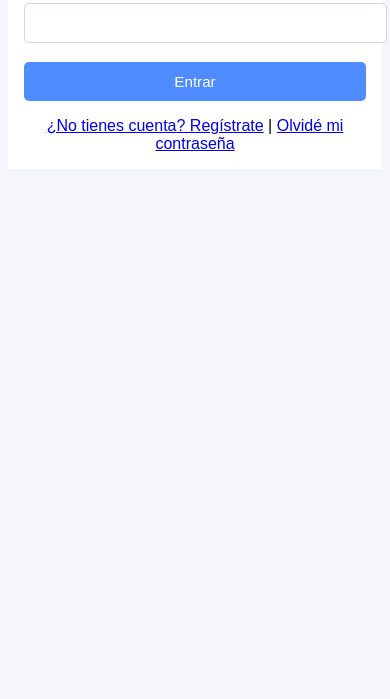
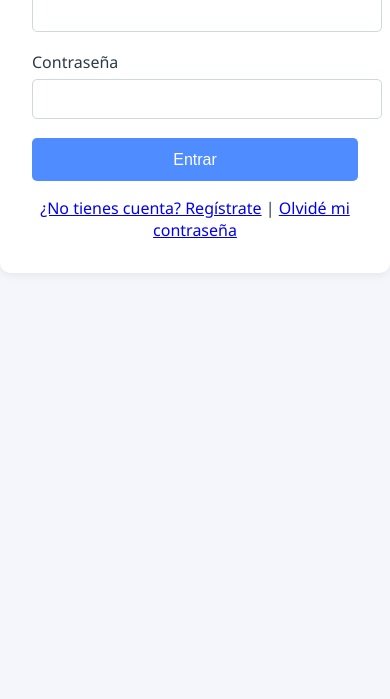
Before and after one commit to SantiagoFTV/Practicas-Castelar, a website: page src/frontend/html/login.html in a window 390 px wide. Shown: the part 205-904 px from the top of the page. Before the commit the page ends 844 px from the top, so only its background shows below. Drawn offline with Linux system fonts and the light colour scheme.

Commit message:
modificaciones

```diff
--- a/src/frontend/css/login.css
+++ /dev/null
@@ -1,69 +0,0 @@
-body {
-  background: #f4f6fb;
-  font-family: Arial, sans-serif;
-}
-.login-container {
-  max-width: 350px;
-  margin: 60px auto;
-  background: #fff;
-  border-radius: 10px;
-  box-shadow: 0 2px 8px #0001;
-  padding: 2rem;
-}
-.login-container h2 {
-  text-align: center;
-  margin-bottom: 1.5rem;
-  color: #2d3a4b;
-}
-.form-group {
-  margin-bottom: 1.2rem;
-}
-label {
-  display: block;
-  margin-bottom: 0.4rem;
-  color: #2d3a4b;
-}
-input[type="email"], input[type="password"] {
-  width: 100%;
-  padding: 0.7rem;
-  border: 1px solid #cfd8dc;
-  border-radius: 5px;
-}
-button {
-  width: 100%;
-  padding: 0.8rem;
-  background: #4f8cff;
-  color: #fff;
-  border: none;
-  border-radius: 5px;
-  font-size: 1rem;
-  cursor: pointer;
-}
-button:hover {
-  background: #3466c2;
-}
-.error {
-  color: #d32f2f;
-  text-align: center;
-  margin-bottom: 1rem;
-}
-@media (max-width: 600px) {
-  .login-container {
-    max-width: 98vw;
-    margin: 20px auto;
-    padding: 1rem;
-    box-shadow: none;
-    border-radius: 0;
-  }
-  h2 {
-    font-size: 1.3rem;
-  }
-  button {
-    font-size: 0.95rem;
-    padding: 0.7rem;
-  }
-  .form-group input {
-    font-size: 1rem;
-    padding: 0.6rem;
-  }
-}
--- a/src/frontend/styles.css
+++ b/src/frontend/css/styles.css
@@ -1,3 +1,4 @@
+/* ...contenido original de styles.css... */
 .login-container {
   max-width: 350px;
   margin: 60px auto;
@@ -38,6 +39,23 @@ button {
 button:hover {
   background: #3466c2;
 }
+.btn-sm {
+  padding: 0.35rem 0.7rem;
+  font-size: 0.9rem;
+  border-radius: 4px;
+  width: auto;
+  min-width: 80px;
+  max-width: 160px;
+  display: inline-block;
+}
+@media (max-width: 600px) {
+  .btn-sm {
+    font-size: 0.85rem;
+    padding: 0.3rem 0.6rem;
+    min-width: 60px;
+    max-width: 120px;
+  }
+}
 .error {
   color: #d32f2f;
   text-align: center;
@@ -45,7 +63,13 @@ button:hover {
 }
 body {
   background: #f4f6fb;
-  font-family: Arial, sans-serif;
+  font-family: 'Segoe UI', Arial, sans-serif;
+  margin: 0;
+  padding: 0;
+  min-height: 100vh;
+  color: #2d3a4b;
+  -webkit-font-smoothing: antialiased;
+  -moz-osx-font-smoothing: grayscale;
 }
 .forgot-container {
   max-width: 350px;
@@ -98,76 +122,4 @@ button:hover {
   color: #d32f2f;
 }
 body {
-  background: #f8fafc;
-}
-
-.container {
-  max-width: 400px;
-}
-
-h1 {
-  color: #2c3e50;
-}
-
-#auth-container .card {
-  margin-bottom: 1.5rem;
-}
-
-#message {
-  min-height: 2rem;
-  text-align: center;
-  font-weight: 500;
-}
-
-#profile-form .form-label {
-  font-weight: 500;
-}
-
-#profile-message {
-  min-height: 2rem;
-  text-align: center;
-  font-weight: 500;
-}
-
-/* Responsive design */
-@media (max-width: 600px) {
-  .login-container,
-  .forgot-container,
-  .register-container,
-  .container {
-    max-width: 98vw;
-    margin: 20px auto;
-    padding: 1rem;
-    box-shadow: none;
-    border-radius: 0;
-  }
-  h1, h2 {
-    font-size: 1.3rem;
-  }
-  button {
-    font-size: 0.95rem;
-    padding: 0.7rem;
-  }
-  .form-group input {
-    font-size: 1rem;
-    padding: 0.6rem;
-  }
-}
-
-@media (max-width: 400px) {
-  .login-container,
-  .forgot-container,
-  .register-container,
-  .container {
-    padding: 0.5rem;
-  }
-  h1, h2 {
-    font-size: 1rem;
-  }
-}
-
-/* Mejor compatibilidad con navegadores */
-input, button {
-  box-sizing: border-box;
-  outline: none;
-}
+/* ...continúa... */
--- a/src/frontend/html/login.html
+++ b/src/frontend/html/login.html
@@ -4,77 +4,7 @@
   <meta charset="UTF-8">
   <meta name="viewport" content="width=device-width, initial-scale=1.0">
   <title>Iniciar Sesión</title>
-  <style>
-    body {
-      background: #f4f6fb;
-      font-family: Arial, sans-serif;
-    }
-    .login-container {
-      max-width: 350px;
-      margin: 60px auto;
-      background: #fff;
-      border-radius: 10px;
-      box-shadow: 0 2px 8px #0001;
-      padding: 2rem;
-    }
-    .login-container h2 {
-      text-align: center;
-      margin-bottom: 1.5rem;
-      color: #2d3a4b;
-    }
-    .form-group {
-      margin-bottom: 1.2rem;
-    }
-    label {
-      display: block;
-      margin-bottom: 0.4rem;
-      color: #2d3a4b;
-    }
-    input[type="email"], input[type="password"] {
-      width: 100%;
-      padding: 0.7rem;
-      border: 1px solid #cfd8dc;
-      border-radius: 5px;
-    }
-    button {
-      width: 100%;
-      padding: 0.8rem;
-      background: #4f8cff;
-      color: #fff;
-      border: none;
-      border-radius: 5px;
-      font-size: 1rem;
-      cursor: pointer;
-    }
-    button:hover {
-      background: #3466c2;
-    }
-    .error {
-      color: #d32f2f;
-      text-align: center;
-      margin-bottom: 1rem;
-    }
-    @media (max-width: 600px) {
-      .login-container {
-        max-width: 98vw;
-        margin: 20px auto;
-        padding: 1rem;
-        box-shadow: none;
-        border-radius: 0;
-      }
-      h2 {
-        font-size: 1.3rem;
-      }
-      button {
-        font-size: 0.95rem;
-        padding: 0.7rem;
-      }
-      .form-group input {
-        font-size: 1rem;
-        padding: 0.6rem;
-      }
-    }
-  </style>
+  <link rel="stylesheet" href="../css/styles.css">
 </head>
 <body>
   <div class="login-container">
--- /dev/null
+++ b/src/frontend/js/index-scripts.js
@@ -0,0 +1,4 @@
+function cerrarSesion() {
+  localStorage.removeItem('token');
+  window.location.href = 'login.html';
+}
--- /dev/null
+++ b/src/frontend/js/puente-scripts.js
@@ -0,0 +1,4 @@
+function limpiarCampos() {
+  document.getElementById('profile-form').reset();
+  document.getElementById('profile-message').textContent = '';
+}
```
Also changed, not shown: Documentacion/analisis/instalacion.md (added, +55 -0 lines), src/backend/install.txt (deleted, +0 -11 lines), src/frontend/html/forgot.html (+4 -1 lines), src/frontend/html/index.html (+6 -2 lines), src/frontend/html/puente.html (+10 -4 lines), src/frontend/html/register.html (+5 -2 lines), src/backend/README.md.
